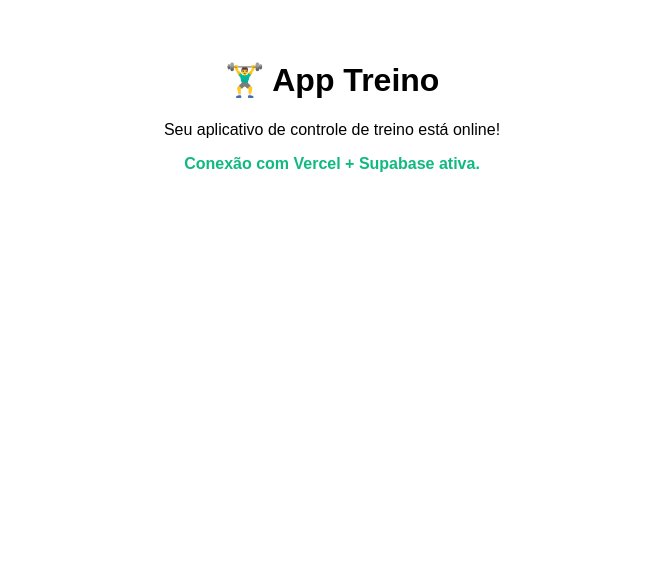
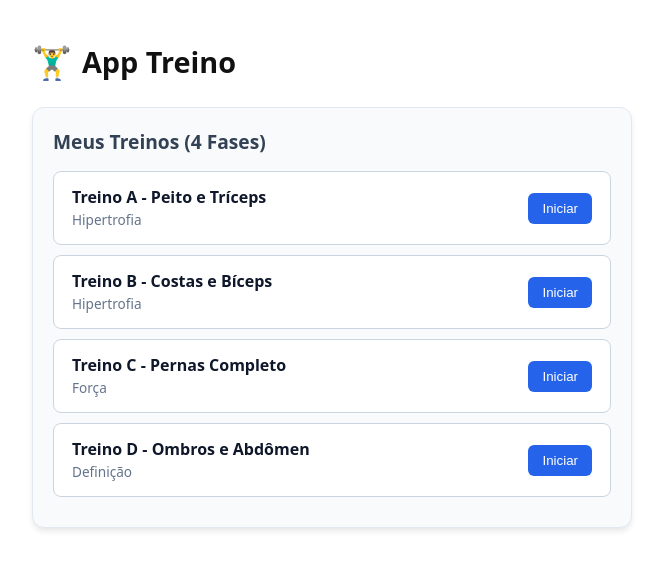
Before and after one commit to ciappinheiro-star/App-Treino, a Next.js app: page / in a window 1280 px wide. Shown: the top 570 px of the page, without its empty margins (308-971 px from the left). Built offline with nearby package versions, Linux system fonts and the light colour scheme; no server answers.

Commit message:
Update page.js

```diff
--- a/app/page.js
+++ b/app/page.js
@@ -1,18 +1,38 @@
-'use client'
-import { useState, useEffect } from 'react'
-import { createClient } from '@supabase/supabase-js'
-
-const supabase = createClient(
-  process.env.NEXT_PUBLIC_SUPABASE_URL,
-  process.env.NEXT_PUBLIC_SUPABASE_ANON_KEY
-)
+'use client';
+import { useState } from 'react';
 
 export default function Home() {
+  const [workouts, setWorkouts] = useState([
+    { id: 1, title: 'Treino A - Peito e Tríceps', category: 'Hipertrofia' },
+    { id: 2, title: 'Treino B - Costas e Bíceps', category: 'Hipertrofia' },
+    { id: 3, title: 'Treino C - Pernas Completo', category: 'Força' },
+    { id: 4, title: 'Treino D - Ombros e Abdômen', category: 'Definição' },
+  ]);
+
   return (
-    <main style={{ padding: '2rem', fontFamily: 'sans-serif', textAlign: 'center' }}>
-      <h1>🏋️‍♂️ App Treino</h1>
-      <p>Seu aplicativo de controle de treino está online!</p>
-      <p style={{ color: '#10b981', fontWeight: 'bold' }}>Conexão com Vercel + Supabase ativa.</p>
+    <main style={{ maxWidth: '600px', margin: '40px auto', padding: '0 20px', fontFamily: 'system-ui, sans-serif' }}>
+      <header style={{ display: 'flex', alignItems: 'center', gap: '10px', marginBottom: '24px' }}>
+        <span style={{ fontSize: '2rem' }}>🏋️‍♂️</span>
+        <h1 style={{ margin: 0, fontSize: '1.8rem', color: '#111' }}>App Treino</h1>
+      </header>
+
+      <div style={{ background: '#f8fafc', border: '1px solid #e2e8f0', borderRadius: '12px', padding: '20px', boxShadow: '0 4px 6px -1px rgb(0 0 0 / 0.1)' }}>
+        <h2 style={{ fontSize: '1.2rem', marginTop: 0, color: '#334155' }}>Meus Treinos (4 Fases)</h2>
+
+        <ul style={{ listStyle: 'none', padding: 0, margin: '16px 0 0 0' }}>
+          {workouts.map((workout) => (
+            <li key={workout.id} style={{ display: 'flex', justifyContent: 'space-between', alignItems: 'center', background: '#fff', padding: '14px 18px', marginBottom: '10px', borderRadius: '8px', border: '1px solid #cbd5e1' }}>
+              <div>
+                <strong style={{ display: 'block', color: '#0f172a' }}>{workout.title}</strong>
+                <span style={{ fontSize: '0.85rem', color: '#64748b' }}>{workout.category}</span>
+              </div>
+              <button style={{ background: '#2563eb', color: '#fff', border: 'none', padding: '8px 14px', borderRadius: '6px', cursor: 'pointer', fontWeight: '500' }}>
+                Iniciar
+              </button>
+            </li>
+          ))}
+        </ul>
+      </div>
     </main>
-  )
+  );
 }
```
